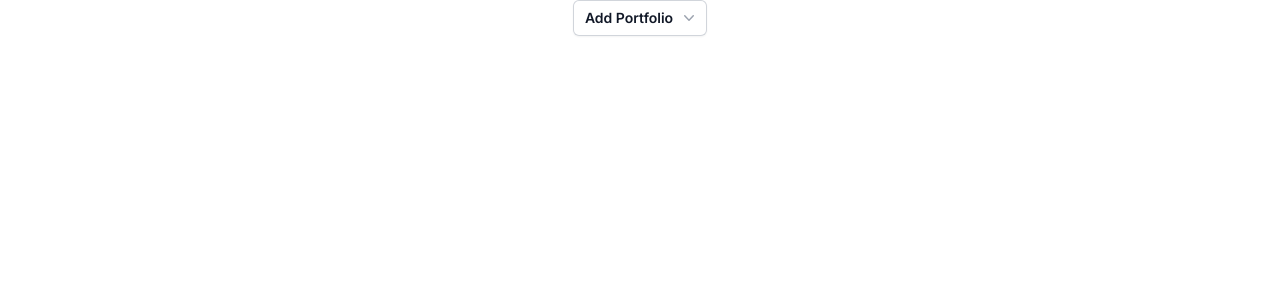
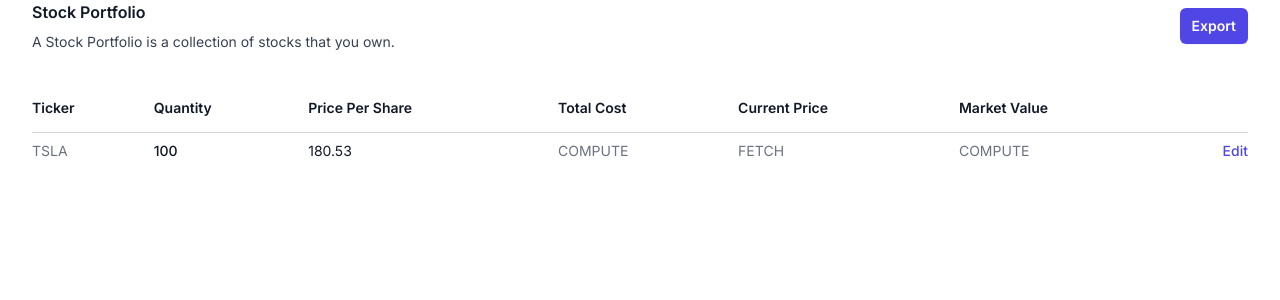
Before and after one commit to Dmitry1007/welf, a Next.js app: page / in a window 1280 px wide. Shown: the top 300 px of the page. Built offline with nearby package versions, Linux system fonts and the light colour scheme.

Commit message:
Basic Stock portfolio template

```diff
--- a/src/app/components/NavBar.js
+++ b/src/app/components/NavBar.js
@@ -1,4 +1,4 @@
-"use client";
+// "use client";
 import { Fragment } from "react";
 import { Disclosure, Menu, Transition } from "@headlessui/react";
 import { Bars3Icon, BellIcon, XMarkIcon } from "@heroicons/react/24/outline";
--- a/src/app/components/Table.js
+++ b/src/app/components/Table.js
@@ -1,13 +1,11 @@
-"use client";
-const transactions = [
+const rows = [
     {
-        id: "AAPS0L",
-        company: "Chase & Co.",
-        share: "CAC",
-        commission: "+$4.37",
-        price: "$3,509.00",
-        quantity: "12.00",
-        netAmount: "$4,397.00",
+        symbol: "TSLA",
+        quantity: "100",
+        pricePerShare: "180.53",
+        totalCost: "COMPUTE",
+        currentPrice: "FETCH",
+        marketValue: "COMPUTE",
     },
     // More transactions...
 ];
@@ -18,11 +16,11 @@ export default function Table() {
             <div className="sm:flex sm:items-center">
                 <div className="sm:flex-auto">
                     <h1 className="text-base font-semibold leading-6 text-gray-900">
-                        Transactions
+                        Stock Portfolio
                     </h1>
                     <p className="mt-2 text-sm text-gray-700">
-                        A table of placeholder stock market data that does not
-                        make any sense.
+                        A Stock Portfolio is a collection of stocks that you
+                        own.
                     </p>
                 </div>
                 <div className="mt-4 sm:ml-16 sm:mt-0 sm:flex-none">
@@ -44,31 +42,7 @@ export default function Table() {
                                         scope="col"
                                         className="whitespace-nowrap py-3.5 pl-4 pr-3 text-left text-sm font-semibold text-gray-900 sm:pl-0"
                                     >
-                                        Transaction ID
-                                    </th>
-                                    <th
-                                        scope="col"
-                                        className="whitespace-nowrap px-2 py-3.5 text-left text-sm font-semibold text-gray-900"
-                                    >
-                                        Company
-                                    </th>
-                                    <th
-                                        scope="col"
-                                        className="whitespace-nowrap px-2 py-3.5 text-left text-sm font-semibold text-gray-900"
-                                    >
-                                        Share
-                                    </th>
-                                    <th
-                                        scope="col"
-                                        className="whitespace-nowrap px-2 py-3.5 text-left text-sm font-semibold text-gray-900"
-                                    >
-                                        Commision
-                                    </th>
-                                    <th
-                                        scope="col"
-                                        className="whitespace-nowrap px-2 py-3.5 text-left text-sm font-semibold text-gray-900"
-                                    >
-                                        Price
+                                        Ticker
                                     </th>
                                     <th
                                         scope="col"
@@ -80,8 +54,27 @@ export default function Table() {
                                         scope="col"
                                         className="whitespace-nowrap px-2 py-3.5 text-left text-sm font-semibold text-gray-900"
                                     >
-                                        Net amount
+                                        Price Per Share
                                     </th>
+                                    <th
+                                        scope="col"
+                                        className="whitespace-nowrap px-2 py-3.5 text-left text-sm font-semibold text-gray-900"
+                                    >
+                                        Total Cost
+                                    </th>
+                                    <th
+                                        scope="col"
+                                        className="whitespace-nowrap px-2 py-3.5 text-left text-sm font-semibold text-gray-900"
+                                    >
+                                        Current Price
+                                    </th>
+                                    <th
+                                        scope="col"
+                                        className="whitespace-nowrap px-2 py-3.5 text-left text-sm font-semibold text-gray-900"
+                                    >
+                                        Market Value
+                                    </th>
+
                                     <th
                                         scope="col"
                                         className="relative whitespace-nowrap py-3.5 pl-3 pr-4 sm:pr-0"
@@ -91,29 +84,27 @@ export default function Table() {
                                 </tr>
                             </thead>
                             <tbody className="divide-y divide-gray-200 bg-white">
-                                {transactions.map((transaction) => (
-                                    <tr key={transaction.id}>
+                                {rows.map((row, index) => (
+                                    <tr key={index}>
                                         <td className="whitespace-nowrap py-2 pl-4 pr-3 text-sm text-gray-500 sm:pl-0">
-                                            {transaction.id}
+                                            {row.symbol}
                                         </td>
                                         <td className="whitespace-nowrap px-2 py-2 text-sm font-medium text-gray-900">
-                                            {transaction.company}
+                                            {row.quantity}
                                         </td>
                                         <td className="whitespace-nowrap px-2 py-2 text-sm text-gray-900">
-                                            {transaction.share}
+                                            {row.pricePerShare}
                                         </td>
                                         <td className="whitespace-nowrap px-2 py-2 text-sm text-gray-500">
-                                            {transaction.commission}
+                                            {row.totalCost}
                                         </td>
                                         <td className="whitespace-nowrap px-2 py-2 text-sm text-gray-500">
-                                            {transaction.price}
+                                            {row.currentPrice}
                                         </td>
                                         <td className="whitespace-nowrap px-2 py-2 text-sm text-gray-500">
-                                            {transaction.quantity}
+                                            {row.marketValue}
                                         </td>
-                                        <td className="whitespace-nowrap px-2 py-2 text-sm text-gray-500">
-                                            {transaction.netAmount}
-                                        </td>
+
                                         <td className="relative whitespace-nowrap py-2 pl-3 pr-4 text-right text-sm font-medium sm:pr-0">
                                             <a
                                                 href="#"
@@ -121,7 +112,7 @@ export default function Table() {
                                             >
                                                 Edit
                                                 <span className="sr-only">
-                                                    , {transaction.id}
+                                                    , {index}
                                                 </span>
                                             </a>
                                         </td>
--- a/src/app/page.js
+++ b/src/app/page.js
@@ -1,6 +1,6 @@
 "use client";
-// import NavBar from "@/app/components/NavBar";
-// import Table from "@/app/components/Table";
+import NavBar from "@/app/components/NavBar";
+import Table from "@/app/components/Table";
 import DropDown from "@/app/components/DropDown";
 
 export default function Home() {
@@ -25,12 +25,15 @@ export default function Home() {
     };
 
     return (
-        <div className="flex justify-center">
-            <DropDown
-                heading="Add Portfolio"
-                items={["Stocks", "Crypto", "Bonds", "Real Estate"]}
-                handleItemSelection={handleAddNewPortfolio}
-            />
-        </div>
+        <>
+            {/* <div className="flex justify-center">
+                <DropDown
+                    heading="Create Portfolio"
+                    items={["Stocks", "Crypto", "Bonds", "Real Estate"]}
+                    handleItemSelection={handleAddNewPortfolio}
+                />
+            </div> */}
+            <Table />
+        </>
     );
 }
```
